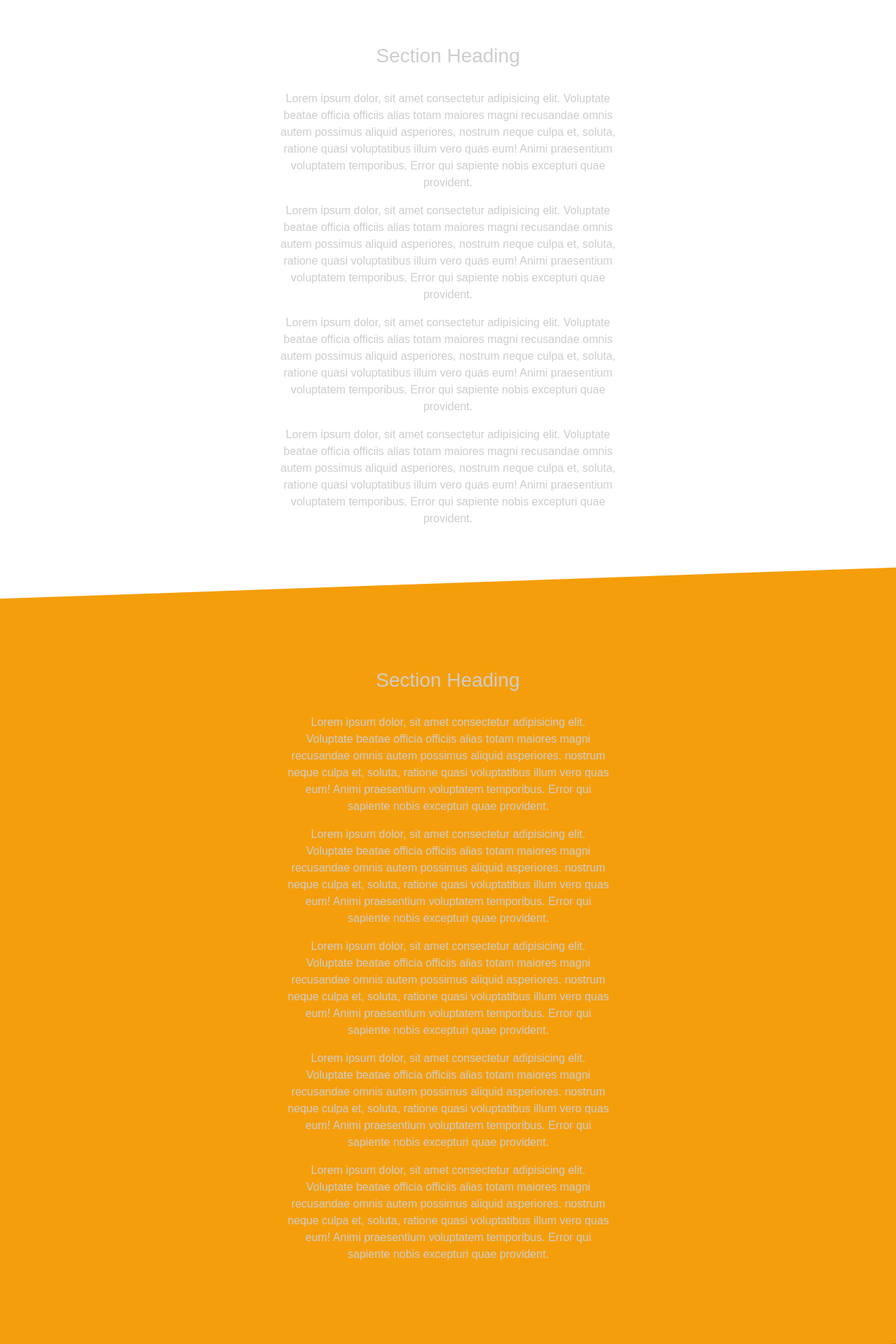
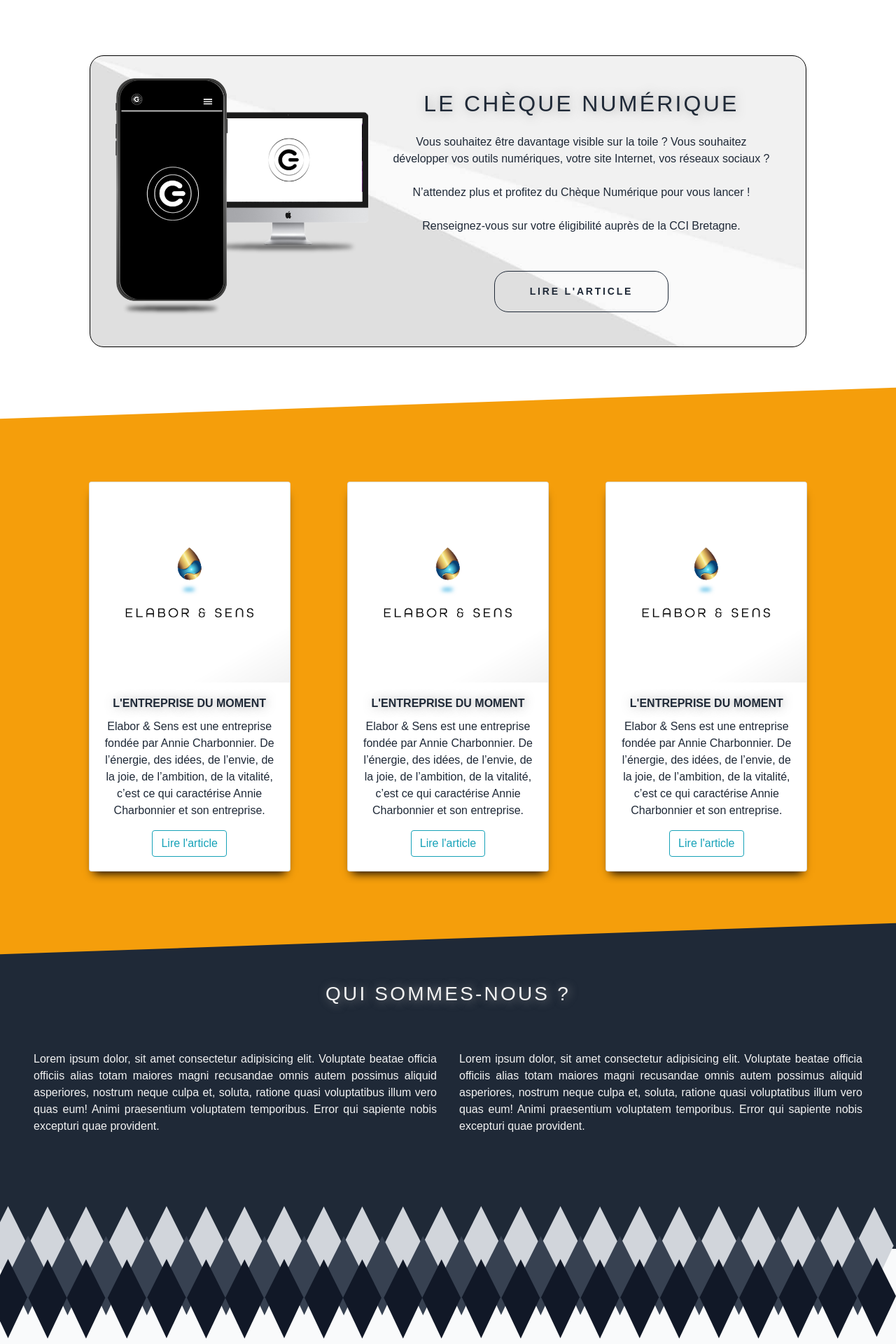
Before and after one commit to Khresterion/template_static_site, a PHP site: page / in a window 1280 px wide. Shown: the part 801-2721 px from the top of the page at 70% size. Run offline with PHP 8.4, Linux system fonts and the light colour scheme; some libraries are stand-ins or nearby versions.

Commit message:
chore: avancement index

```diff
--- a/index.php
+++ b/index.php
@@ -7,35 +7,71 @@
 <?php callHeaderImage() ?>
 
 <section id="section1">
-  <div class="container">
-    <h3>Section Heading</h3>
-    <p>Lorem ipsum dolor, sit amet consectetur adipisicing elit. Voluptate beatae officia officiis alias totam maiores magni recusandae omnis autem possimus aliquid asperiores, nostrum neque culpa et, soluta, ratione quasi voluptatibus illum vero quas eum! Animi praesentium voluptatem temporibus. Error qui sapiente nobis excepturi quae provident.</p>
-    <p>Lorem ipsum dolor, sit amet consectetur adipisicing elit. Voluptate beatae officia officiis alias totam maiores magni recusandae omnis autem possimus aliquid asperiores, nostrum neque culpa et, soluta, ratione quasi voluptatibus illum vero quas eum! Animi praesentium voluptatem temporibus. Error qui sapiente nobis excepturi quae provident.</p>
-    <p>Lorem ipsum dolor, sit amet consectetur adipisicing elit. Voluptate beatae officia officiis alias totam maiores magni recusandae omnis autem possimus aliquid asperiores, nostrum neque culpa et, soluta, ratione quasi voluptatibus illum vero quas eum! Animi praesentium voluptatem temporibus. Error qui sapiente nobis excepturi quae provident.</p>
-    <p>Lorem ipsum dolor, sit amet consectetur adipisicing elit. Voluptate beatae officia officiis alias totam maiores magni recusandae omnis autem possimus aliquid asperiores, nostrum neque culpa et, soluta, ratione quasi voluptatibus illum vero quas eum! Animi praesentium voluptatem temporibus. Error qui sapiente nobis excepturi quae provident.</p>
+  <div class="container container_section_1">
+    <div class="cheque-img">
+      <img src="assets/phone-apple-imac-logon-company.png" alt="apple-phone" class="img-fluid img-anim" data-aos="fade-right" data-aos-offset="300" data-aos-easing="ease-in-sine">
+    </div>
+    <div class="cheque-txt">
+      <h2 class="cheque-title">Le chèque numérique</h2>
+      <p>Vous souhaitez être davantage visible sur la toile ? Vous souhaitez développer vos outils numériques, votre site Internet, vos réseaux sociaux ?
+        <br> <br>
+        N’attendez plus et profitez du Chèque Numérique pour vous lancer !
+        <br> <br>
+        Renseignez-vous sur votre éligibilité auprès de la CCI Bretagne.
+      </p>
+      <a href="" class="button1-bis btn-sm">Lire l'article</a>
+    </div>
+
+
   </div>
 </section>
 
 <!-- this section is slanted using the 'skew' attribute -->
 <section id="section2">
-  <div class="container">
-    <h3>Section Heading</h3>
-    <p>Lorem ipsum dolor, sit amet consectetur adipisicing elit. Voluptate beatae officia officiis alias totam maiores magni recusandae omnis autem possimus aliquid asperiores, nostrum neque culpa et, soluta, ratione quasi voluptatibus illum vero quas eum! Animi praesentium voluptatem temporibus. Error qui sapiente nobis excepturi quae provident.</p>
-    <p>Lorem ipsum dolor, sit amet consectetur adipisicing elit. Voluptate beatae officia officiis alias totam maiores magni recusandae omnis autem possimus aliquid asperiores, nostrum neque culpa et, soluta, ratione quasi voluptatibus illum vero quas eum! Animi praesentium voluptatem temporibus. Error qui sapiente nobis excepturi quae provident.</p>
-    <p>Lorem ipsum dolor, sit amet consectetur adipisicing elit. Voluptate beatae officia officiis alias totam maiores magni recusandae omnis autem possimus aliquid asperiores, nostrum neque culpa et, soluta, ratione quasi voluptatibus illum vero quas eum! Animi praesentium voluptatem temporibus. Error qui sapiente nobis excepturi quae provident.</p>
-    <p>Lorem ipsum dolor, sit amet consectetur adipisicing elit. Voluptate beatae officia officiis alias totam maiores magni recusandae omnis autem possimus aliquid asperiores, nostrum neque culpa et, soluta, ratione quasi voluptatibus illum vero quas eum! Animi praesentium voluptatem temporibus. Error qui sapiente nobis excepturi quae provident.</p>
-    <p>Lorem ipsum dolor, sit amet consectetur adipisicing elit. Voluptate beatae officia officiis alias totam maiores magni recusandae omnis autem possimus aliquid asperiores, nostrum neque culpa et, soluta, ratione quasi voluptatibus illum vero quas eum! Animi praesentium voluptatem temporibus. Error qui sapiente nobis excepturi quae provident.</p>
+  <div class="container container_section_2">
+    <!-- <h3>Section Heading</h3> -->
+    <div class="card" style="width: 18rem;">
+      <img src="assets/ElaborSensLGNC.png" class="card-img-top" alt="elabor">
+      <div class="card-body">
+        <h5 class="card-title">L'entreprise du moment</h5>
+        <p class="card-text">Elabor & Sens est une entreprise fondée par Annie Charbonnier.
+          De l’énergie, des idées, de l’envie, de la joie, de l’ambition, de la vitalité, c’est ce qui caractérise Annie Charbonnier et son entreprise.</p>
+        <a href="#" class="btn btn-outline-info">Lire l'article</a>
+      </div>
+    </div>
+
+    <div class="card" style="width: 18rem;">
+      <img src="assets/ElaborSensLGNC.png" class="card-img-top" alt="elabor">
+      <div class="card-body">
+        <h5 class="card-title">L'entreprise du moment</h5>
+        <p class="card-text">Elabor & Sens est une entreprise fondée par Annie Charbonnier.
+          De l’énergie, des idées, de l’envie, de la joie, de l’ambition, de la vitalité, c’est ce qui caractérise Annie Charbonnier et son entreprise.</p>
+        <a href="#" class="btn btn-outline-info">Lire l'article</a>
+      </div>
+    </div>
+
+    <div class="card" style="width: 18rem;">
+      <img src="assets/ElaborSensLGNC.png" class="card-img-top" alt="elabor">
+      <div class="card-body">
+        <h5 class="card-title">L'entreprise du moment</h5>
+        <p class="card-text">Elabor & Sens est une entreprise fondée par Annie Charbonnier.
+          De l’énergie, des idées, de l’envie, de la joie, de l’ambition, de la vitalité, c’est ce qui caractérise Annie Charbonnier et son entreprise.</p>
+        <a href="#" class="btn btn-outline-info">Lire l'article</a>
+      </div>
+    </div>
+
   </div>
 </section>
 
 <section id="section3">
-  <div class="container">
-    <h3>Section Heading</h3>
-    <p>Lorem ipsum dolor, sit amet consectetur adipisicing elit. Voluptate beatae officia officiis alias totam maiores magni recusandae omnis autem possimus aliquid asperiores, nostrum neque culpa et, soluta, ratione quasi voluptatibus illum vero quas eum! Animi praesentium voluptatem temporibus. Error qui sapiente nobis excepturi quae provident.</p>
-    <p>Lorem ipsum dolor, sit amet consectetur adipisicing elit. Voluptate beatae officia officiis alias totam maiores magni recusandae omnis autem possimus aliquid asperiores, nostrum neque culpa et, soluta, ratione quasi voluptatibus illum vero quas eum! Animi praesentium voluptatem temporibus. Error qui sapiente nobis excepturi quae provident.</p>
-    <p>Lorem ipsum dolor, sit amet consectetur adipisicing elit. Voluptate beatae officia officiis alias totam maiores magni recusandae omnis autem possimus aliquid asperiores, nostrum neque culpa et, soluta, ratione quasi voluptatibus illum vero quas eum! Animi praesentium voluptatem temporibus. Error qui sapiente nobis excepturi quae provident.</p>
-    <p>Lorem ipsum dolor, sit amet consectetur adipisicing elit. Voluptate beatae officia officiis alias totam maiores magni recusandae omnis autem possimus aliquid asperiores, nostrum neque culpa et, soluta, ratione quasi voluptatibus illum vero quas eum! Animi praesentium voluptatem temporibus. Error qui sapiente nobis excepturi quae provident.</p>
-    <p>Lorem ipsum dolor, sit amet consectetur adipisicing elit. Voluptate beatae officia officiis alias totam maiores magni recusandae omnis autem possimus aliquid asperiores, nostrum neque culpa et, soluta, ratione quasi voluptatibus illum vero quas eum! Animi praesentium voluptatem temporibus. Error qui sapiente nobis excepturi quae provident.</p>
+  <h3 class='text-center mt-4'>Qui sommes-nous ?</h3>
+  <div class="container-fluid container_section_3">
+    <div>
+      <p>Lorem ipsum dolor, sit amet consectetur adipisicing elit. Voluptate beatae officia officiis alias totam maiores magni recusandae omnis autem possimus aliquid asperiores, nostrum neque culpa et, soluta, ratione quasi voluptatibus illum vero quas eum! Animi praesentium voluptatem temporibus. Error qui sapiente nobis excepturi quae provident.</p>
+    </div>
+    <div>
+      <p>Lorem ipsum dolor, sit amet consectetur adipisicing elit. Voluptate beatae officia officiis alias totam maiores magni recusandae omnis autem possimus aliquid asperiores, nostrum neque culpa et, soluta, ratione quasi voluptatibus illum vero quas eum! Animi praesentium voluptatem temporibus. Error qui sapiente nobis excepturi quae provident.</p>
+    </div>
   </div>
 </section>
 
@@ -137,8 +173,8 @@
 </svg>
 
 <section id="section4">
-  <div class="container">
-    <h3>Section Heading</h3>
+  <div class="container container_section_4">
+    <h3 class="text-center">Section Heading</h3>
     <p>Lorem ipsum dolor, sit amet consectetur adipisicing elit. Voluptate beatae officia officiis alias totam maiores magni recusandae omnis autem possimus aliquid asperiores, nostrum neque culpa et, soluta, ratione quasi voluptatibus illum vero quas eum! Animi praesentium voluptatem temporibus. Error qui sapiente nobis excepturi quae provident.</p>
     <p>Lorem ipsum dolor, sit amet consectetur adipisicing elit. Voluptate beatae officia officiis alias totam maiores magni recusandae omnis autem possimus aliquid asperiores, nostrum neque culpa et, soluta, ratione quasi voluptatibus illum vero quas eum! Animi praesentium voluptatem temporibus. Error qui sapiente nobis excepturi quae provident.</p>
     <p>Lorem ipsum dolor, sit amet consectetur adipisicing elit. Voluptate beatae officia officiis alias totam maiores magni recusandae omnis autem possimus aliquid asperiores, nostrum neque culpa et, soluta, ratione quasi voluptatibus illum vero quas eum! Animi praesentium voluptatem temporibus. Error qui sapiente nobis excepturi quae provident.</p>
--- a/js/script.js
+++ b/js/script.js
@@ -30,3 +30,5 @@ function scrollToTop() {
   offsetTop = offset.top;
   $("html, body").animate({ scrollTop: offsetTop }, 500, "linear");
 }
+
+// PROGRESS BARS
--- a/style/common.css
+++ b/style/common.css
@@ -3,6 +3,9 @@
 /*********************************************************************************/
 
 html {
+  -webkit-font-smoothing: antialiased;
+  -moz-osx-font-smoothing: grayscale;
+  text-rendering: optimizelegibility;
   scroll-behavior: smooth;
 }
 
@@ -17,6 +20,22 @@ body {
   background: #fff;
   color: #cdcdcd;
   font-family: "Avenir Next", "Avenir", sans-serif;
+}
+
+ul,
+li {
+  list-style: none;
+}
+
+h2,
+h3,
+h4,
+h5,
+h6 {
+  letter-spacing: 0.2rem;
+  text-transform: uppercase;
+
+  text-shadow: 2px 1px 13px rgba(150, 150, 150, 0.81);
 }
 
 /********************************/
@@ -405,13 +424,14 @@ footer {
   flex-direction: row;
   justify-content: space-around;
   align-items: center;
-  text-align: center;
+  /* text-align: center; */
   line-height: 1.5;
   /* height: 200px; */
-  height: 10em;
+  min-height: 10em;
   margin-top: -5px;
   background-color: #7f1d1d;
   color: #fff;
+  padding: 1em 0;
 }
 
 .button_about {
@@ -461,8 +481,16 @@ footer {
 
 .logo {
   display: flex;
+  flex-direction: column;
+  align-items: center;
+  justify-content: center;
 }
 
 .logo img {
   width: 10em;
+  transition: 1.5s;
 }
+
+.logo img:hover {
+  transform: scale(1.2);
+}
--- a/style/index.css
+++ b/style/index.css
@@ -1,6 +1,48 @@
 /*********************************************************************************/
 /*                                       BODY                                    */
 /*********************************************************************************/
+.button1 {
+  font-weight: bold;
+  text-transform: uppercase;
+  color: white;
+  border: 1px solid white;
+  display: inline-block;
+  margin-top: 20px;
+  padding: 18px 50px;
+  transition: all 0.3s ease-in 0s;
+  border-radius: 20px;
+  letter-spacing: 0.2em;
+  text-decoration: none;
+}
+.button1:hover {
+  background: #fff;
+  color: #392d3b;
+  text-decoration: none;
+}
+
+.button1-bis {
+  font-weight: bold;
+  text-transform: uppercase;
+  color: #1f2937;
+  border: 1px solid #1f2937;
+  display: inline-block;
+  margin-top: 20px;
+  padding: 18px 50px;
+  transition: all 0.3s ease-in 0s;
+  border-radius: 20px;
+  letter-spacing: 0.2em;
+  text-decoration: none;
+}
+.button1-bis:hover {
+  background: #1f2937;
+  color: #fff;
+  text-decoration: none;
+}
+
+ul,
+li {
+  list-style: none;
+}
 
 h3 {
   margin-bottom: 2rem;
@@ -13,7 +55,7 @@ h3 {
   color: #f8f8f8;
 } */
 
-.container {
+/* .container {
   width: 50%;
   display: flex;
   flex-direction: column;
@@ -23,6 +65,31 @@ h3 {
   line-height: 1.5;
   margin: 0 auto;
   padding: 5%;
+} */
+
+.container_section_1 {
+  width: 80%;
+  display: flex;
+  flex-direction: row;
+  justify-content: center;
+  align-items: center;
+  text-align: center;
+  line-height: 1.5;
+  margin: 5em auto;
+  padding: 2em;
+  border: black solid 1px;
+  border-radius: 20px;
+  background: url("../assets/BGwhite-min.jpg");
+  color: #1f2937;
+}
+
+.cheque-txt p {
+  text-align: center;
+  padding: 1em;
+}
+
+.cheque-title {
+  text-transform: uppercase;
 }
 
 section {
@@ -40,9 +107,31 @@ section {
   transform: skew(0, -2deg); /* makes the section slanted/skewed*/
 }
 
-#section2 h3,
-#section2 p {
-  transform: skew(0, 2deg); /*eliminates skew on container's text elements*/
+.card-title {
+  font-weight: bold;
+  font-size: medium;
+  letter-spacing: 0;
+}
+
+.card {
+  margin-top: 1em;
+  -webkit-box-shadow: 0px 10px 13px -7px #000000,
+    5px 5px 15px 5px rgba(0, 0, 0, 0);
+  color: #1f2937;
+  box-shadow: 0px 10px 13px -7px #000000, 5px 5px 15px 5px rgba(0, 0, 0, 0);
+}
+
+.container_section_2 {
+  width: 100%;
+  display: flex;
+  flex-direction: row;
+  justify-content: space-around;
+  align-items: center;
+  text-align: center;
+  line-height: 1.5;
+  margin: 1em auto;
+  padding: 1em;
+  transform: skew(0, 2deg); /* makes the section slanted/skewed*/
 }
 
 #section3 {
@@ -53,6 +142,23 @@ section {
   padding-top: 8%;
   padding-bottom: 8%;
   overflow: hidden;
+}
+
+.container_section_3 {
+  width: 100vw;
+  display: flex;
+  flex-direction: row;
+  justify-content: space-around;
+  /* align-items: center; */
+  /* text-align: center; */
+  line-height: 1.5;
+  margin: 1em auto;
+  padding: 2em;
+}
+
+.container_section_3 p {
+  padding: 0 1em;
+  text-align: justify;
 }
 
 svg {
--- a/view/footer.php
+++ b/view/footer.php
@@ -7,11 +7,27 @@ function callFooter()
     <!-- Wavy SVG applied to footer-bg -->
     <div class="footer-bg"></div>
     <footer>
-        <small>This is some footer text. </small>
+        <div class="one">
+            <ul>
+                <a href="">
+                    <li>Mentions légales</li>
+                </a>
+                <a href="">
+                    <li>Remerciements</li>
+                </a>
+                <a href="">
+                    <li>SiteMap</li>
+                </a>
+
+            </ul>
+        </div>
         <div class="logo">
             <img src="https://logoncompany.com/wp-content/uploads/2019/11/LGNCLogoWhite.png" alt="logo">
+            <small>
+                <p class="p-3">© Copyright 2020 - 2021 | LogOn Company | Tous droits réservés</p>
+            </small>
         </div>
-        <div class="button_about">
+        <div class="button_about mt-3">
             <a href="" target="blank"><i class="fab fa-linkedin fa-3x"></i></a>
             <a href="" target="blank"><i class="fab fa-github-square fa-3x"></i></a>
             <a href="" target="blank"><i class="fab fa-instagram fa-3x"></i></a>
--- a/view/header.php
+++ b/view/header.php
@@ -98,7 +98,6 @@ function callHeaderImage()
                 <!-- <h1>Main Title</h1>         -->
                 <h3 class="mt-5">Expert en communication<br>
                     Saint-Brieuc & Rennes | Bretagne</h3>
-                <button class="btn btn-hero btn-lg" role="button">Call to action button</button>
             </div>
         </div>
 
```
Also changed, not shown: other parts of style/index.css (+42 -0 lines), assets/BGwhite-min.jpg (added), assets/ElaborSensLGNC.png (added), assets/idriss-J.-aberkane-logon-company-inspiration.jpg (added), assets/logon-company-negoce-bois-bretagne-etiquette-actu.png (added), assets/phone-apple-imac-logon-company.png (added).
